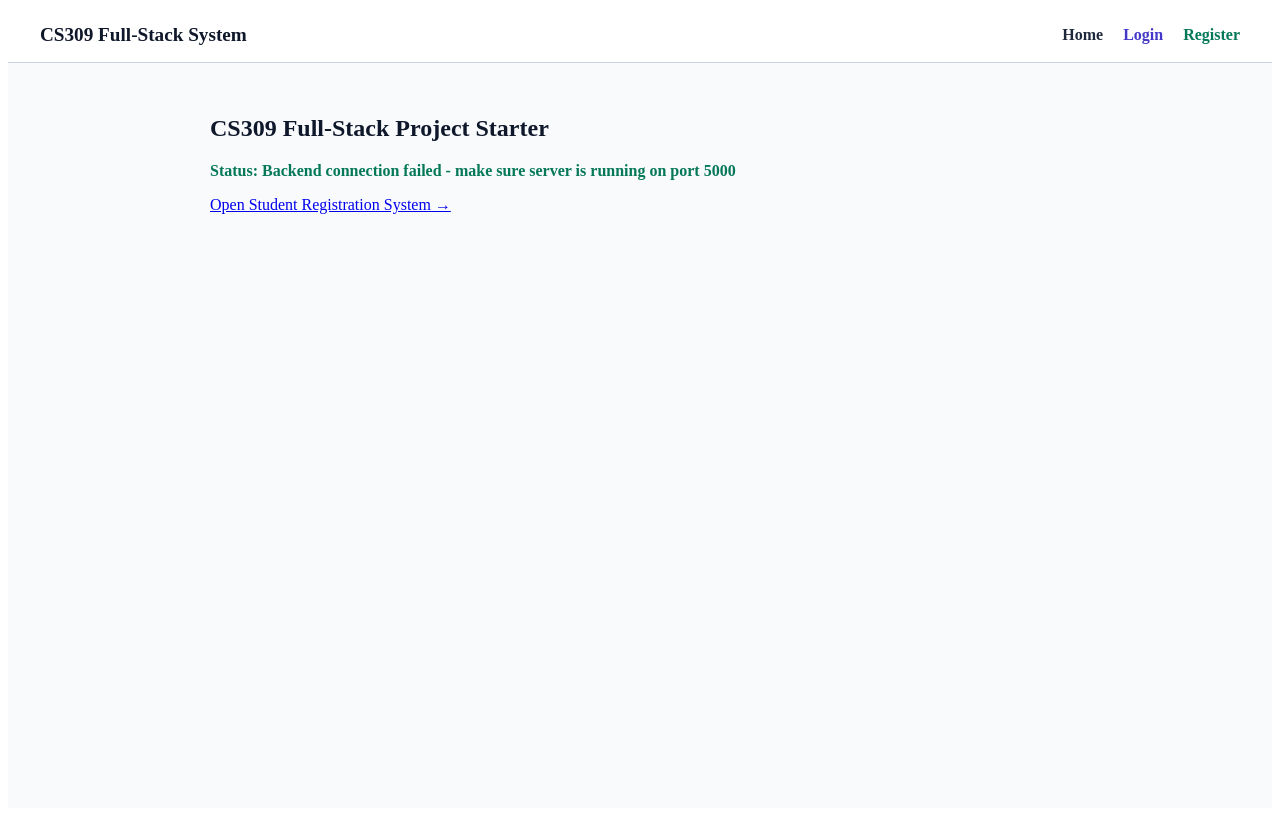
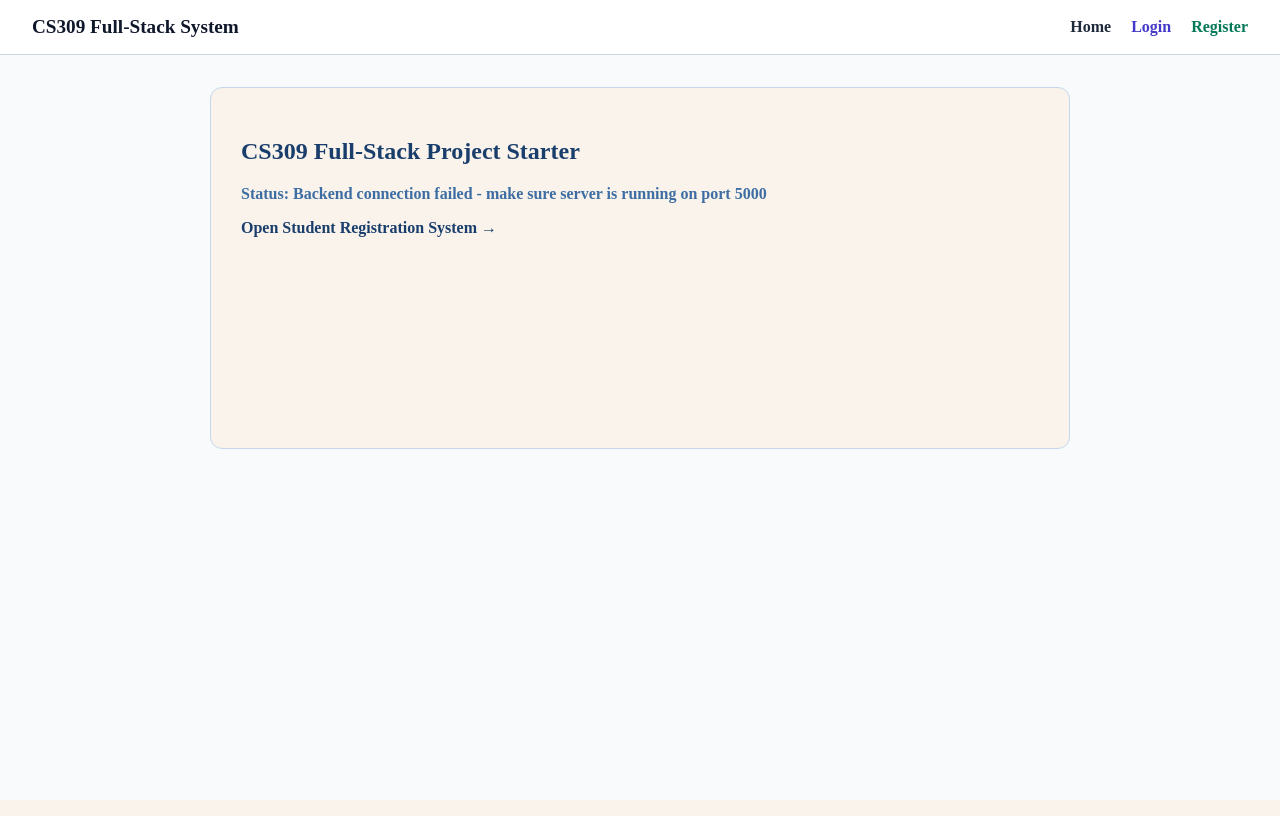
Before and after one commit to 3bdoOfficial/UniPortal, a React app in the folder frontend/: page / in a window 1280 px wide. Built offline with nearby package versions, Linux system fonts and the light colour scheme; no server answers; the HTML template or start-up script is replaced by a standard one.

Commit message:
merge changes

```diff
--- a/frontend/src/App.css
+++ b/frontend/src/App.css
@@ -0,0 +1,19 @@
+body {
+  background-color: #f9f3eb;
+  color: #1a3e6c;
+  margin: 0;
+}
+
+a {
+  color: #3d6da3;
+}
+
+a:hover {
+  color: #1a3e6c;
+}
+
+input:focus,
+select:focus {
+  outline: 2px solid #3d6da3;
+  outline-offset: 2px;
+}
--- a/frontend/src/pages/HomePage.jsx
+++ b/frontend/src/pages/HomePage.jsx
@@ -22,13 +22,39 @@ export default function HomePage() {
   }, []);
 
   return (
-    <section>
-      <h1>CS309 Full-Stack Project Starter</h1>
-      <p style={{ margin: "1rem 0", fontWeight: "600", color: "#047857" }}>
+    <section
+      style={{
+        backgroundColor: "#F9F3EB",
+        color: "#1A3E6C",
+        padding: "30px",
+        borderRadius: "12px",
+        minHeight: "300px",
+        border: "1px solid #C6D6EC",
+      }}
+    >
+      <h1 style={{ color: "#1A3E6C" }}>CS309 Full-Stack Project Starter</h1>
+
+      <p
+        style={{
+          margin: "1rem 0",
+          fontWeight: "600",
+          color: "#3D6DA3",
+        }}
+      >
         Status: {serverStatus}
       </p>
+
       <p>
-        <Link to="/register">Open Student Registration System →</Link>
+        <Link
+          to="/register"
+          style={{
+            color: "#1A3E6C",
+            fontWeight: "600",
+            textDecoration: "none",
+          }}
+        >
+          Open Student Registration System →
+        </Link>
       </p>
     </section>
   );
```
